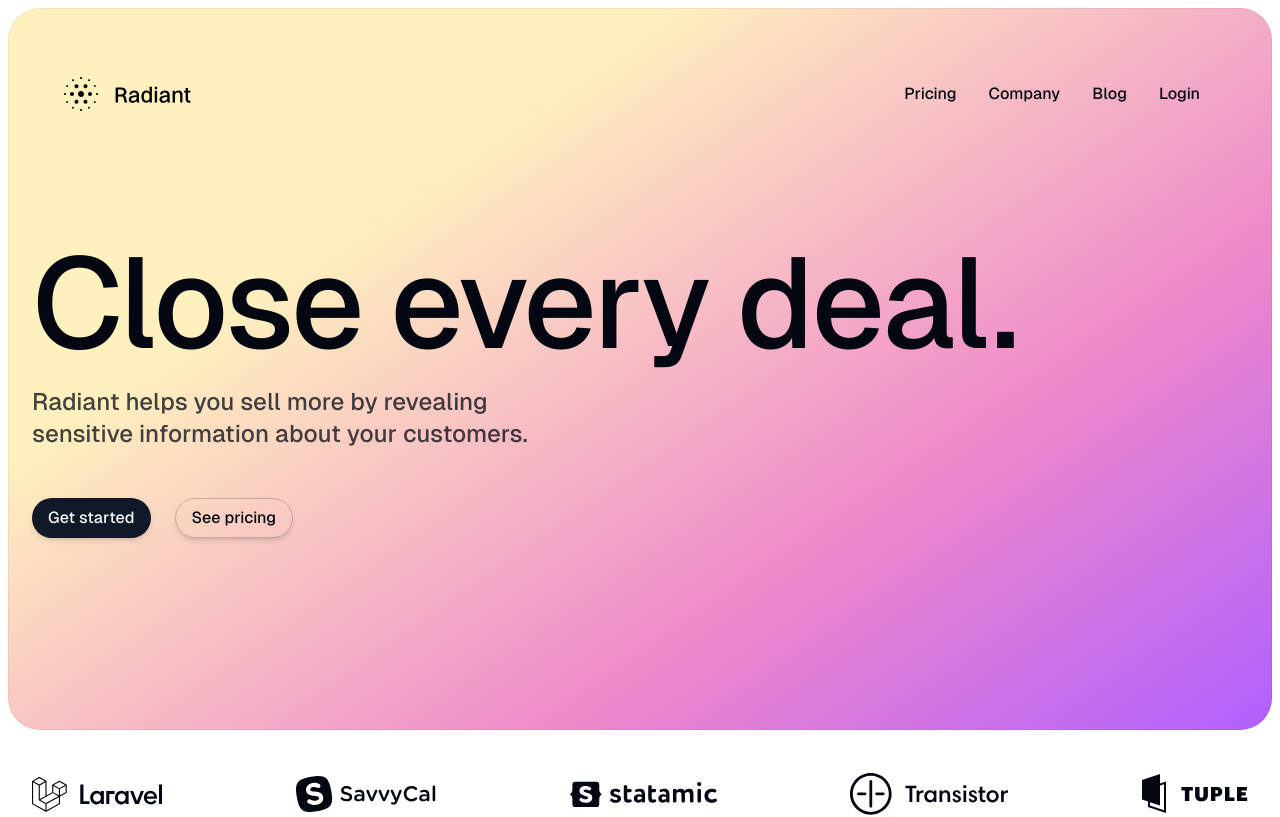
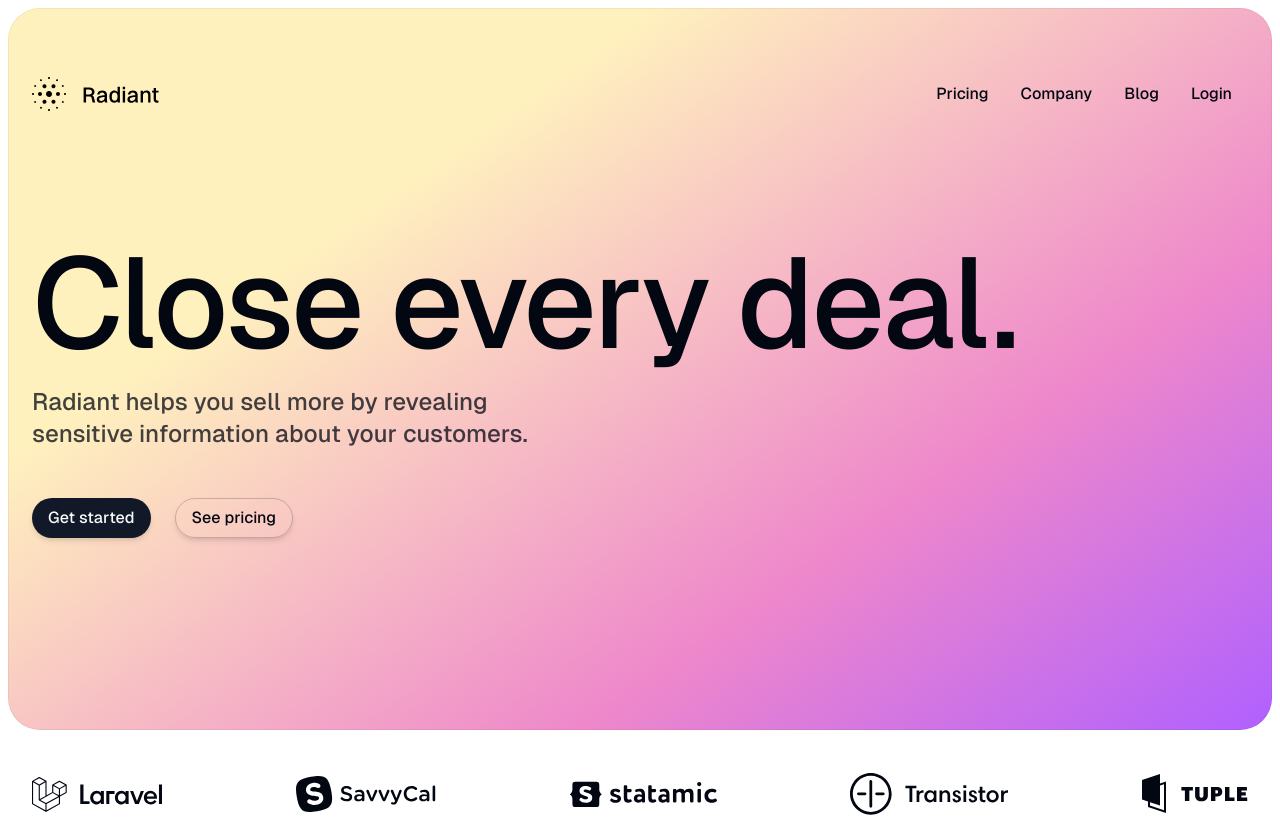
Before and after one commit to fikrirakala/radiant, a Next.js app: page / in a window 1280 px wide. Shown: the top 817 px of the page. Built offline with nearby package versions, Linux system fonts and the light colour scheme.

Commit message:
Refactor Header

```diff
--- a/src/app/(root)/(marketing)/layout.tsx
+++ b/src/app/(root)/(marketing)/layout.tsx
@@ -10,9 +10,11 @@
       <div className="relative mx-auto max-w-7xl">
         <div className="from-28% absolute -right-60 -top-44 h-60 w-[36rem] rotate-[-10deg] transform-gpu rounded-full bg-[linear-gradient(115deg,var(--tw-gradient-stops))] from-[#fff1be] via-[#ee87cb] via-70% to-[#b060ff] blur-3xl md:right-0"></div>
       </div>
-
-      <Header />
-
+      <div className="px-6 lg:px-8">
+        <div className="mx-auto max-w-2xl lg:max-w-7xl">
+          <Header />
+        </div>
+      </div>
       {children}
     </>
   );
--- a/src/components/header.tsx
+++ b/src/components/header.tsx
@@ -24,8 +24,6 @@
 export default function Header() {
   return (
     <header className="relative pt-12 sm:pt-16">
-      <div className="px-6 lg:px-8">
-        <div className="mx-auto max-w-7xl">
       <div className="flex justify-between">
         <div className="py-3">
           <Link href="/">
@@ -45,8 +43,6 @@
           ))}
         </nav>
       </div>
-        </div>
-      </div>
     </header>
   );
 }
```
Lines whose indentation alone changed are shown as unchanged.
